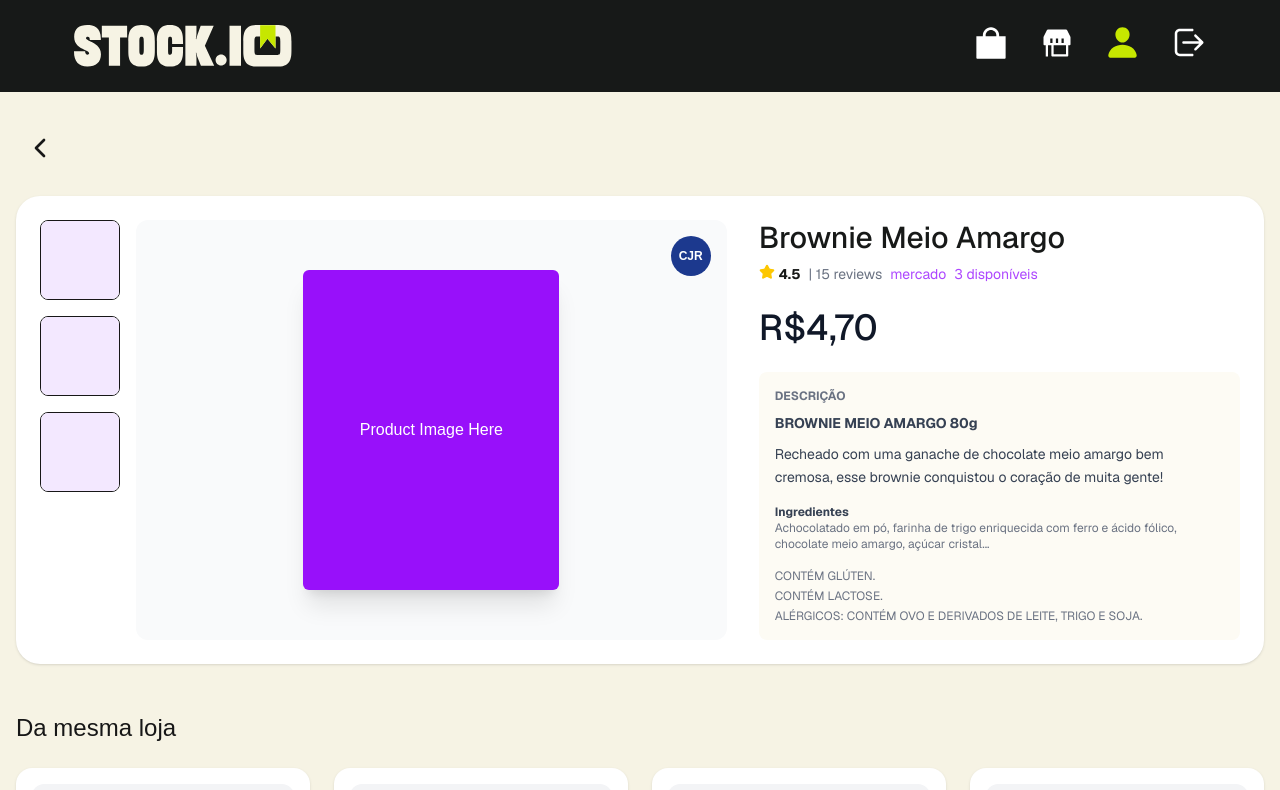
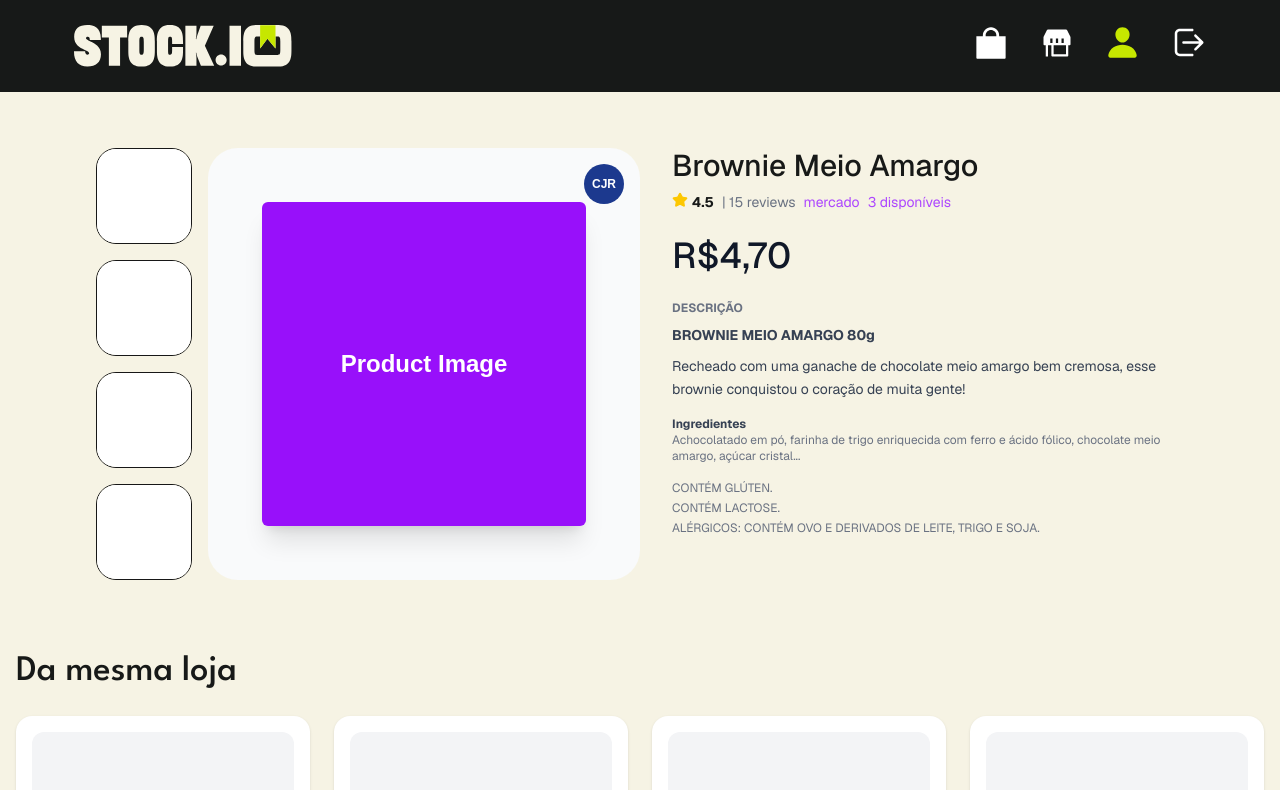
Before and after one commit to ianp3r/Frontend-Grupo4-Trainee-CJR-2025.2, a Next.js app: page /produto in a window 1280 px wide. Shown: the top 790 px of the page. Built offline with nearby package versions, Linux system fonts and the light colour scheme.

Commit message:
feat:torna pagina de produto mais parecida com figma

```diff
--- a/src/app/feed-logado/page.tsx
+++ b/src/app/feed-logado/page.tsx
@@ -95,8 +95,8 @@ const Header = () => (
   <header className="bg-black text-white p-4">
     <div className="container mx-auto flex justify-between items-center max-w-7xl">
       <div className='w-[654px] h-[100%] flex flex-col'>
-            <Image src={logo} alt='logo' />
-          </div>
+        <Image src={logo} alt='logo' />
+      </div>
       <nav className="flex items-center gap-6">
         <button className="relative" aria-label="Carrinho">
           <ShoppingCart className="h-6 w-6" />
@@ -145,7 +145,7 @@ const SearchBar = () => (
         type="text"
         placeholder="Procurar por..."
         className="w-full p-4 pl-12 rounded-lg bg-gray-100 border border-gray-200 text-gray-900 placeholder:text-gray-700 focus:outline-none focus:ring-2 focus:ring-purple-600"
-        />
+      />
       <Search className="absolute left-4 top-1/2 -translate-y-1/2 h-5 w-5 text-black" />
     </div>
   </div>
--- a/src/app/produto/page.tsx
+++ b/src/app/produto/page.tsx
@@ -1,5 +1,4 @@
-import React from 'react';
-import { ShoppingBag, Store, ChevronLeft, Star } from 'lucide-react'; // You might need to install: npm install lucide-react
+import { ChevronLeft, Star } from 'lucide-react';
 import Header from '@/components/Header';
 
 
@@ -13,53 +12,49 @@ const product = {
   reviews: 15,
   stock: 3,
   store: "mercado",
-  image: "/path-to-your-purple-brownie.png", // Replace with actual image path
+  image: "@/assets/brownie"
 };
 
 export default function ProductPage() {
   return (
-    <div className="min-h-screen bg-[#F6F3E4] ">
+    <div className="min-h-screen bg-cream">
 
       <Header />
 
       <main className="container mx-auto px-4 py-8">
 
-        {/* Back Button */}
-        <button className="mb-6 hover:bg-gray-200 p-2 rounded-full transition">
-          <ChevronLeft className="w-8 h-8" />
-        </button>
 
-        {/* --- 2. MAIN PRODUCT GRID --- */}
-        <div className="grid grid-cols-1 lg:grid-cols-12 gap-8 bg-white p-6 rounded-3xl shadow-sm">
+        {/* --- MAIN CONTENT ---        */}
+        <div className="flex flex-col lg:flex-row justify-center items-start gap-8 p-6 rounded-3xl">
 
-          {/* LEFT COLUMN: IMAGES (Occupies 7/12 of width on large screens) */}
-          <div className="lg:col-span-7 flex gap-4">
+          {/* LEFT COLUMN: IMAGES*/}
+          <div className="flex flex-col-reverse lg:flex-row gap-4 items-start shrink-0">
+
             {/* Thumbnails Strip */}
-            <div className="flex flex-col gap-4">
-              {[1, 2, 3].map((item) => (
-                <div key={item} className="w-20 h-20 border rounded-lg overflow-hidden cursor-pointer hover:border-purple-500">
-                  {/* Placeholder for thumbnail */}
-                  <div className="w-full h-full bg-purple-100" />
+            <div className="flex flex-row lg:flex-col gap-4 overflow-x-auto lg:overflow-visible w-full lg:w-auto justify-center lg:justify-start">
+              {[1, 2, 3, 4].map((item) => (
+                <div
+                  key={item}
+                  className="w-20 h-20 lg:w-24 lg:h-24 border rounded-[20px] overflow-hidden cursor-pointer hover:border-purple-500 shrink-0"
+                >
+                  <div className="w-full h-full bg-white" />
                 </div>
               ))}
             </div>
 
-            {/* Main Image */}
-            <div className="flex-1 relative bg-gray-50 rounded-xl flex items-center justify-center">
-              {/* The 'CJR' badge */}
+            {/* Main Image Container */}
+            <div className="flex-1 relative bg-gray-50 rounded-[30px] flex items-center justify-center w-full aspect-square lg:w-[432px] lg:h-[432px] lg:flex-none">
               <div className="absolute top-4 right-4 bg-blue-900 text-white rounded-full w-10 h-10 flex items-center justify-center text-xs font-bold">
                 CJR
               </div>
-              {/* Replace div below with <Image /> from next/image */}
-              <div className="w-64 h-80 bg-purple-600 rounded-md shadow-xl flex items-center justify-center text-white">
-                Product Image Here
+              <div className="w-3/4 h-3/4 bg-purple-600 rounded-md shadow-xl flex items-center justify-center text-white text-2xl font-bold">
+                Product Image
               </div>
             </div>
           </div>
 
-          {/* RIGHT COLUMN: INFO (Occupies 5/12 of width) */}
-          <div className="lg:col-span-5 space-y-6 font-sans">
-
+          {/* RIGHT COLUMN: INFO*/}
+          <div className="w-full lg:max-w-lg space-y-6 font-sans">
             <div>
               <h1 className="text-3xl font-medium text-black mb-2">{product.name}</h1>
 
@@ -75,12 +70,11 @@ export default function ProductPage() {
               </div>
             </div>
 
-            <div className="text-4xl font-medium text-gray-900">
+            <div className="text-4xl font-medium mt-2! text-gray-900">
               R${product.price.toFixed(2).replace('.', ',')}
             </div>
 
-            {/* Description Box */}
-            <div className="bg-[#FDFBF4] p-4 rounded-lg text-sm text-gray-700 leading-relaxed">
+            <div className="text-sm text-gray-700 leading-relaxed">
               <h3 className="font-bold uppercase text-gray-500 text-xs mb-2">Descrição</h3>
               <p className="font-bold mb-2">BROWNIE MEIO AMARGO 80g</p>
               <p className="mb-4">{product.description}</p>
@@ -100,15 +94,14 @@ export default function ProductPage() {
 
         {/* --- 3. RELATED PRODUCTS (Da mesma loja) --- */}
         <div className="mt-12">
-          <h2 className="text-2xl font-medium mb-6">Da mesma loja</h2>
+          <h2 className="text-4xl font-medium mb-6 text-black font-[League_Spartan] ">Da mesma loja</h2>
           <div className="grid grid-cols-1 sm:grid-cols-2 md:grid-cols-4 gap-6">
             {/* Simple Card Component */}
             {[1, 2, 3, 4].map((item) => (
               <div key={item} className="bg-white rounded-2xl p-4 shadow-sm hover:shadow-md transition">
                 <div className="h-40 bg-gray-100 rounded-xl mb-4 relative">
-                  <div className="absolute top-2 right-2 bg-blue-900 text-white text-[10px] p-1 rounded-full">CJR</div>
                 </div>
-                <p className="font-bold">Brownie Trad...</p>
+                <p className="font-bold text-lg text-black font-[League_Spartan]">Brownie Trad...</p>
               </div>
             ))}
           </div>
```
